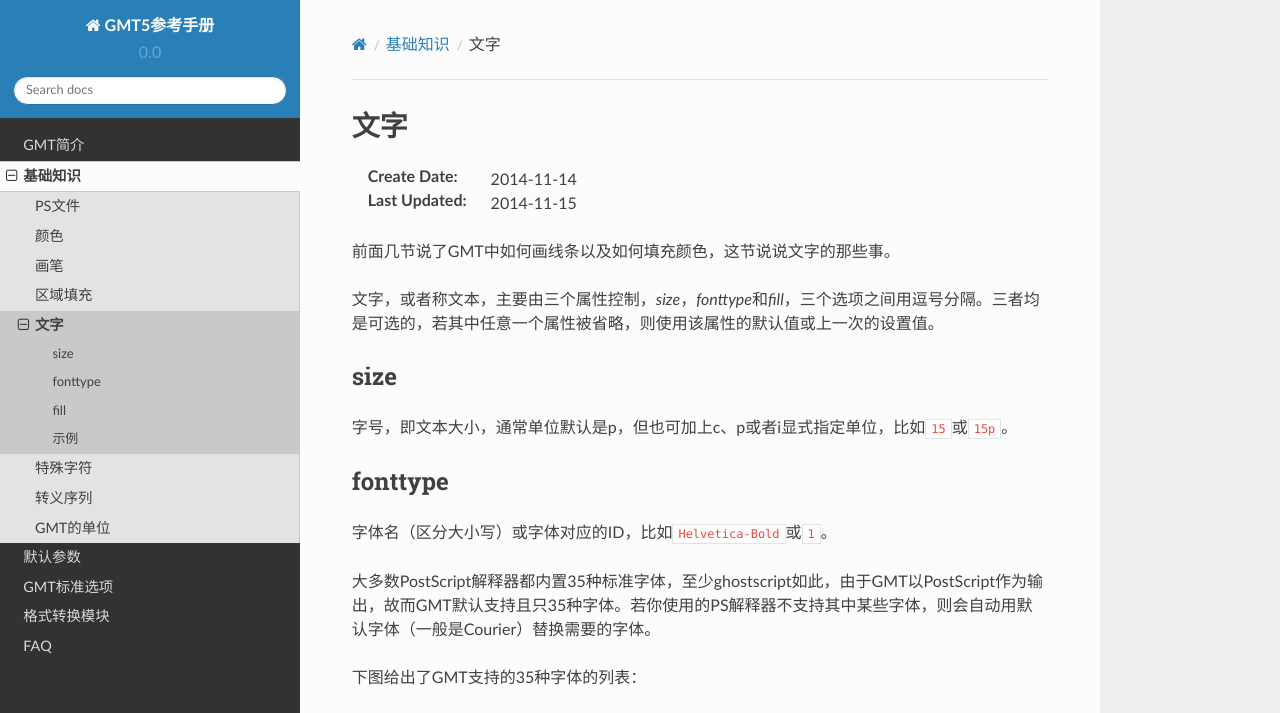
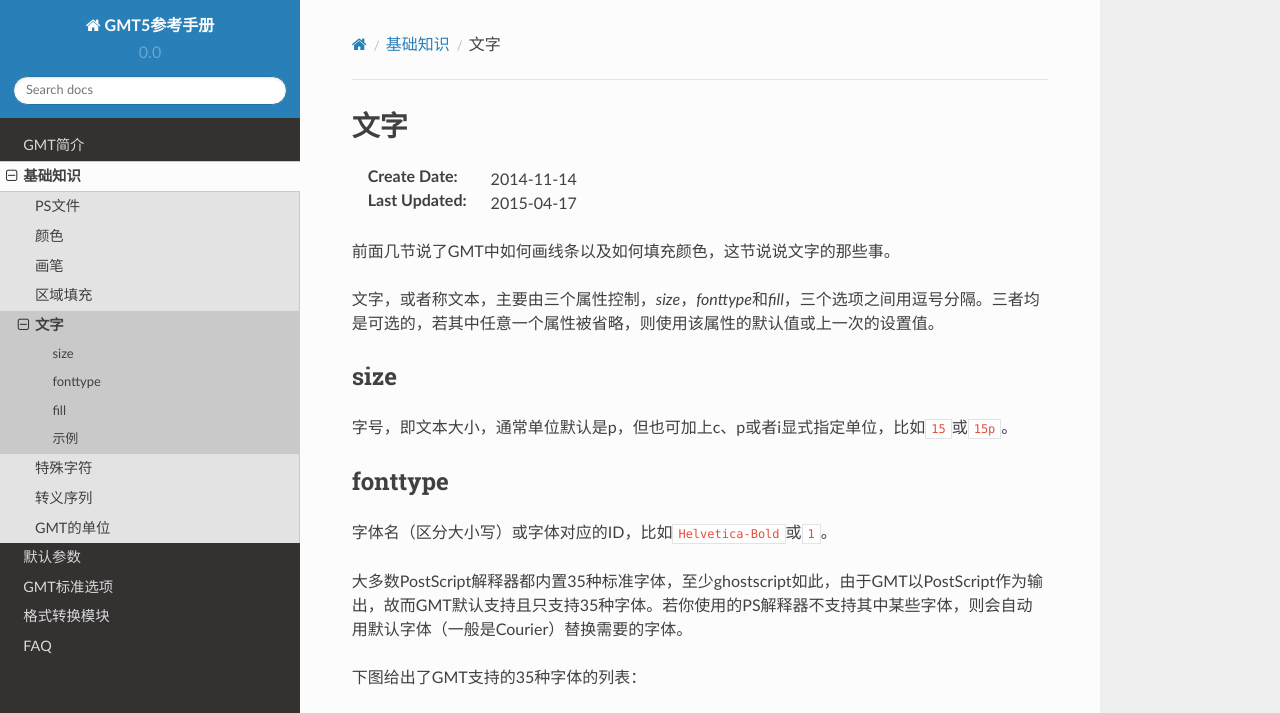
Before and after one commit to seisman/GMT5_Docs, a Sphinx documentation site: the page built from source/text.rst, in a window 1280 px wide and 1400 px high. Shown: the top 713 px of the window. Built offline with Sphinx 7.4.7 and the Read the Docs theme 2.0.0, drawn with Linux system fonts in a browser that asks for light colours; some of the changed text lies outside the part shown.

Commit message:
typo fixe

```diff
--- a/source/text.rst
+++ b/source/text.rst
@@ -4,7 +4,7 @@
 ====
 
 :Create Date: 2014-11-14
-:Last Updated: 2014-11-15
+:Last Updated: 2015-04-17
 
 前面几节说了GMT中如何画线条以及如何填充颜色，这节说说文字的那些事。
 
@@ -20,7 +20,7 @@ fonttype
 
 字体名（区分大小写）或字体对应的ID，比如\ ``Helvetica-Bold``\ 或\ ``1``\ 。
 
-大多数PostScript解释器都内置35种标准字体，至少ghostscript如此，由于GMT以PostScript作为输出，故而GMT默认支持且只35种字体。若你使用的PS解释器不支持其中某些字体，则会自动用默认字体（一般是Courier）替换需要的字体。
+大多数PostScript解释器都内置35种标准字体，至少ghostscript如此，由于GMT以PostScript作为输出，故而GMT默认支持且只支持35种字体。若你使用的PS解释器不支持其中某些字体，则会自动用默认字体（一般是Courier）替换需要的字体。
 
 下图给出了GMT支持的35种字体的列表：
 
```
Also changed, not shown: other parts of source/text.rst (+1 -1 lines).
